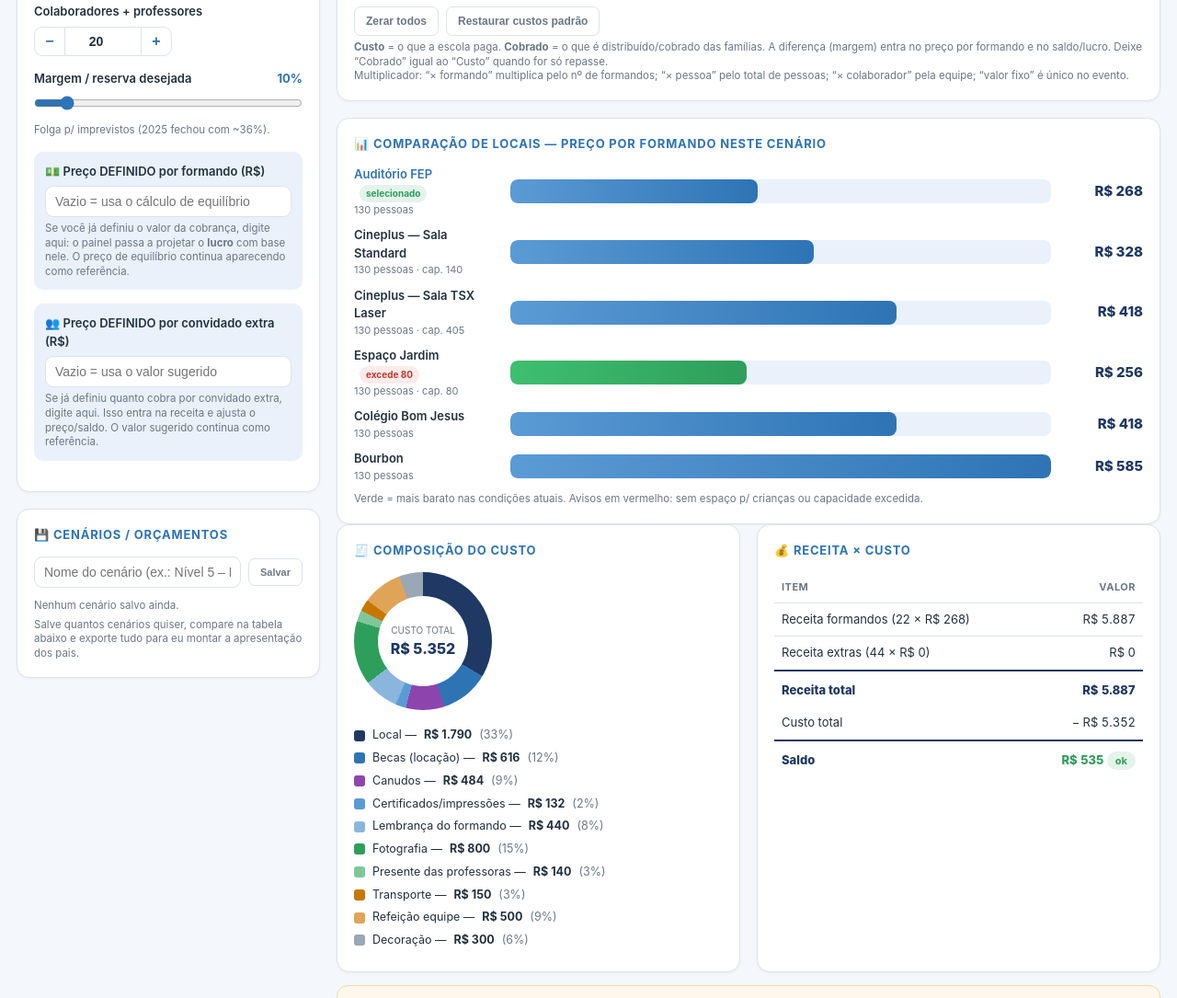
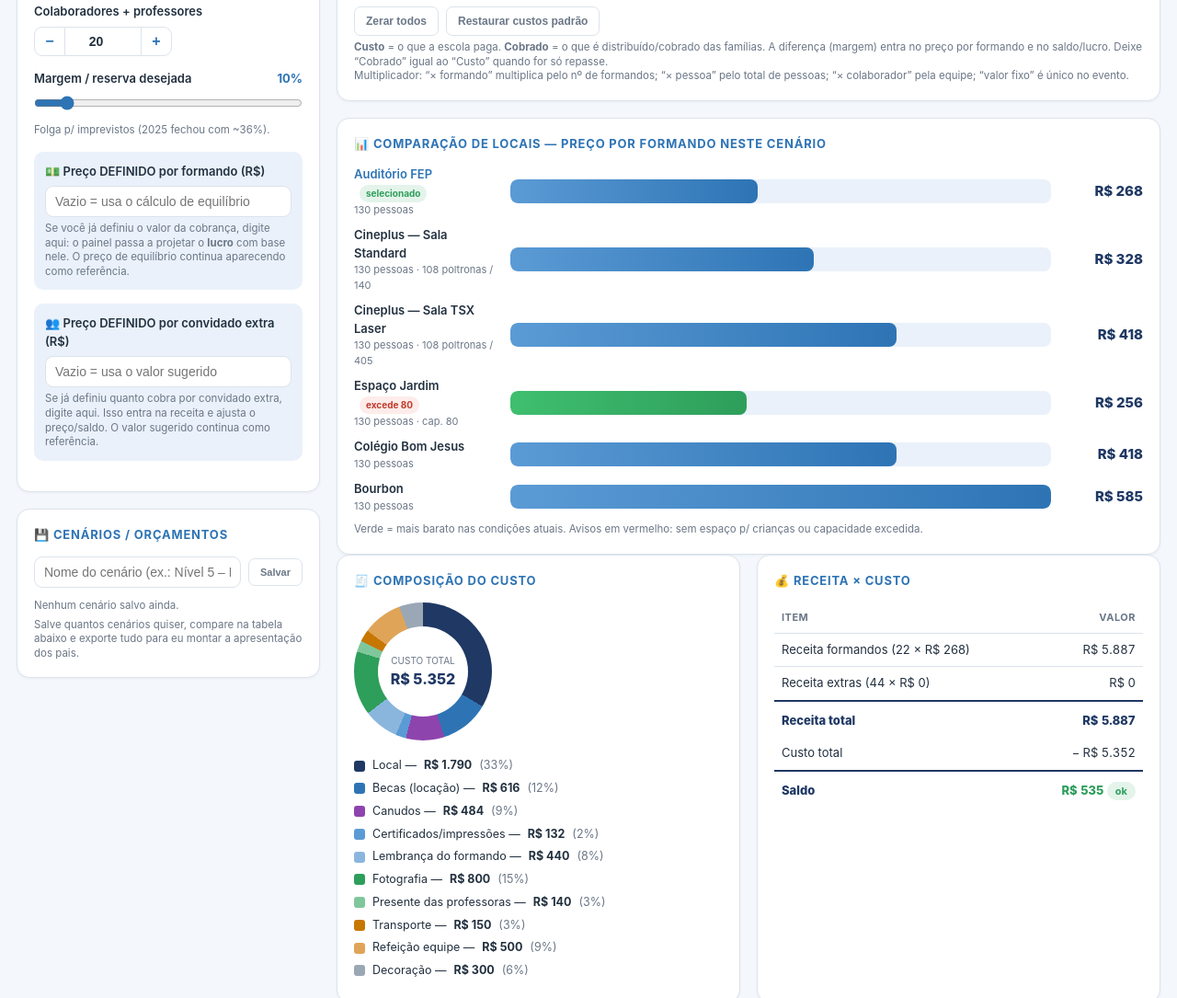
Before and after one commit to treborstrauss/Formaturas---Planejamento, a plain HTML site: page index.html in a window 1280 px wide. Shown: the part 928-2013 px from the top of the page at 92% size. Drawn offline with Linux system fonts and the light colour scheme.

Commit message:
Add files via upload

```diff
--- a/index.html
+++ b/index.html
@@ -354,8 +354,9 @@ function calc(key, st){
   const receita=pForm*F+recExtras;
   const saldo=receita-custoTotal;                          // saldo/lucro projetado
   const lucroForm=saldo/F;
-  const overCap=L.cap>0 && N>L.cap;
-  return {L,key,F,incl,nExtras,N,colab,custoLocal,comboOn,comboCost,custosDet,custosSum,markupItens,custoTotal,pForm,pFormEq,pFormSug,usaDef,pExtra,pExtraCalc,usaExtraDef,recExtras,receita,saldo,lucroForm,overCap};
+  const seatsUsed=L.cinema?Math.max(0,N-F):N;   // no cinema os formandos ficam em cadeiras à frente
+  const overCap=L.cap>0 && seatsUsed>L.cap;
+  return {L,key,F,incl,nExtras,N,colab,custoLocal,comboOn,comboCost,custosDet,custosSum,markupItens,custoTotal,pForm,pFormEq,pFormSug,usaDef,pExtra,pExtraCalc,usaExtraDef,recExtras,receita,saldo,lucroForm,seatsUsed,overCap};
 }
 
 // ================= UI: segments/sliders =================
@@ -477,7 +478,7 @@ function renderResults(){
     const isBest=c.k===best.k,isSel=c.k===S.local;
     const kidsWarn=(S.turma=='n5'&&S.fmt=='jantar'&&!c.r.L.kids);
     return `<div class="bar-row ${isSel?'sel':''}">
-      <div class="name">${esc(c.r.L.nome)}${isSel?' <span class="tag">selecionado</span>':''}${kidsWarn?' <span class="tag warn">sem espaço p/ crianças</span>':''}${c.r.overCap?` <span class="tag warn">excede ${c.r.L.cap}</span>`:''}<small>${c.r.N} pessoas${c.r.L.cap>0?' · cap. '+c.r.L.cap:''}</small></div>
+      <div class="name">${esc(c.r.L.nome)}${isSel?' <span class="tag">selecionado</span>':''}${kidsWarn?' <span class="tag warn">sem espaço p/ crianças</span>':''}${c.r.overCap?` <span class="tag warn">excede ${c.r.L.cap}</span>`:''}<small>${c.r.N} pessoas${c.r.L.cap>0?(c.r.L.cinema?` · ${c.r.seatsUsed} poltronas / ${c.r.L.cap}`:` · cap. ${c.r.L.cap}`):''}</small></div>
       <div class="track"><div class="fill ${isBest?'best':''}" style="width:${Math.max(8,c.r.pForm/max*100)}%"></div></div>
       <div class="price">${BRL(c.r.pForm)}</div></div>`;
   }).join('');
@@ -513,9 +514,9 @@ function renderResults(){
   }else if(S.turma=='n5'){msg=`<b>Nível 5 — só cerimônia (~${BRL(r.pForm)}/formando):</b> opção enxuta; as famílias saem para comer depois.`;}
   else if(S.fmt=='cer'){msg=`<b>9º ano — só cerimônia (~${BRL(r.pForm)}/formando):</b> deixa mais orçamento livre para a viagem de fim de ano.`;}
   else{msg=`<b>9º ano com jantar (~${BRL(r.pForm)}/formando):</b> adolescentes valorizam clima de festa (o Di Paladare inclui DJ). Lembre da viagem de fim de ano.`;}
-  if(r.L.cinema)msg=`<b>${esc(r.L.nome)} (cinema):</b> colação numa sala de cinema${r.comboOn?` com combo de pipoca (${BRL(S.combo)}/pessoa)`:''} — ~${BRL(r.pForm)}/formando. Divertido e barato; dá p/ passar vídeo da turma na tela.`;
+  if(r.L.cinema)msg=`<b>${esc(r.L.nome)} (cinema):</b> colação numa sala de cinema${r.comboOn?` com combo de pipoca (${BRL(S.combo)}/pessoa)`:''} — ~${BRL(r.pForm)}/formando. Os ${r.F} formandos ficam em cadeiras à frente (não ocupam poltronas): ${r.seatsUsed} poltronas usadas de ${r.L.cap}. Dá p/ passar vídeo da turma na tela.`;
   msg+=` <br><br>💡 <b>Elasticidade:</b> com extra a ${BRL(r.pExtra)}, o cenário prevê ${r.nExtras} extras. Mais convidados diluem os custos fixos e baixam o preço por formando.`;
-  if(r.overCap)msg=`<b style="color:#C0392B">⚠ Capacidade excedida:</b> ${r.N} pessoas para ${r.L.cap} lugares em ${esc(r.L.nome)}. Reduza convidados, use sala/local maior (ex.: Cineplus TSX 405) ou divida em dois dias.<br><br>`+msg;
+  if(r.overCap)msg=`<b style="color:#C0392B">⚠ Capacidade excedida:</b> ${r.L.cinema?r.seatsUsed+' poltronas necessárias (formandos ficam à frente)':r.N+' pessoas'} para ${r.L.cap} lugares em ${esc(r.L.nome)}. Reduza convidados, use sala/local maior (ex.: Cineplus TSX 405) ou divida em dois dias.<br><br>`+msg;
   document.getElementById('insight').innerHTML=msg;
 }
 
```
